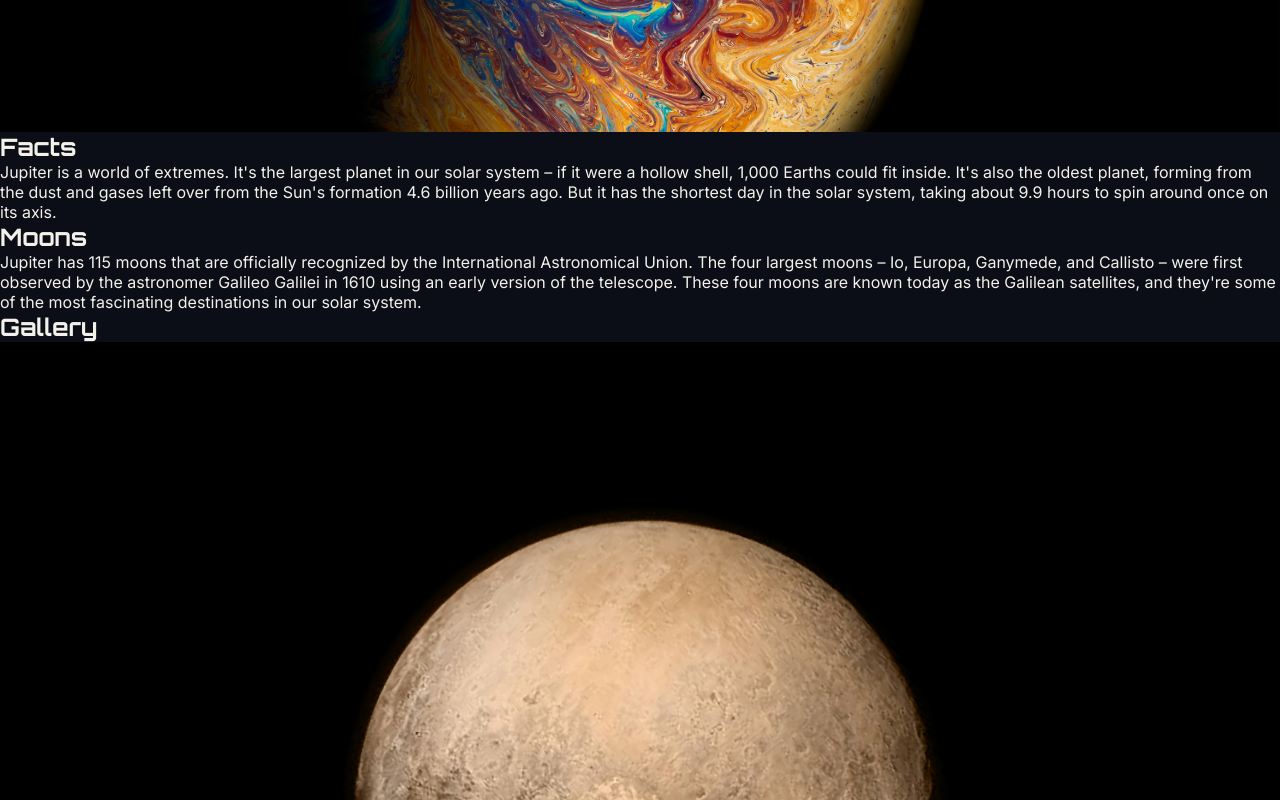
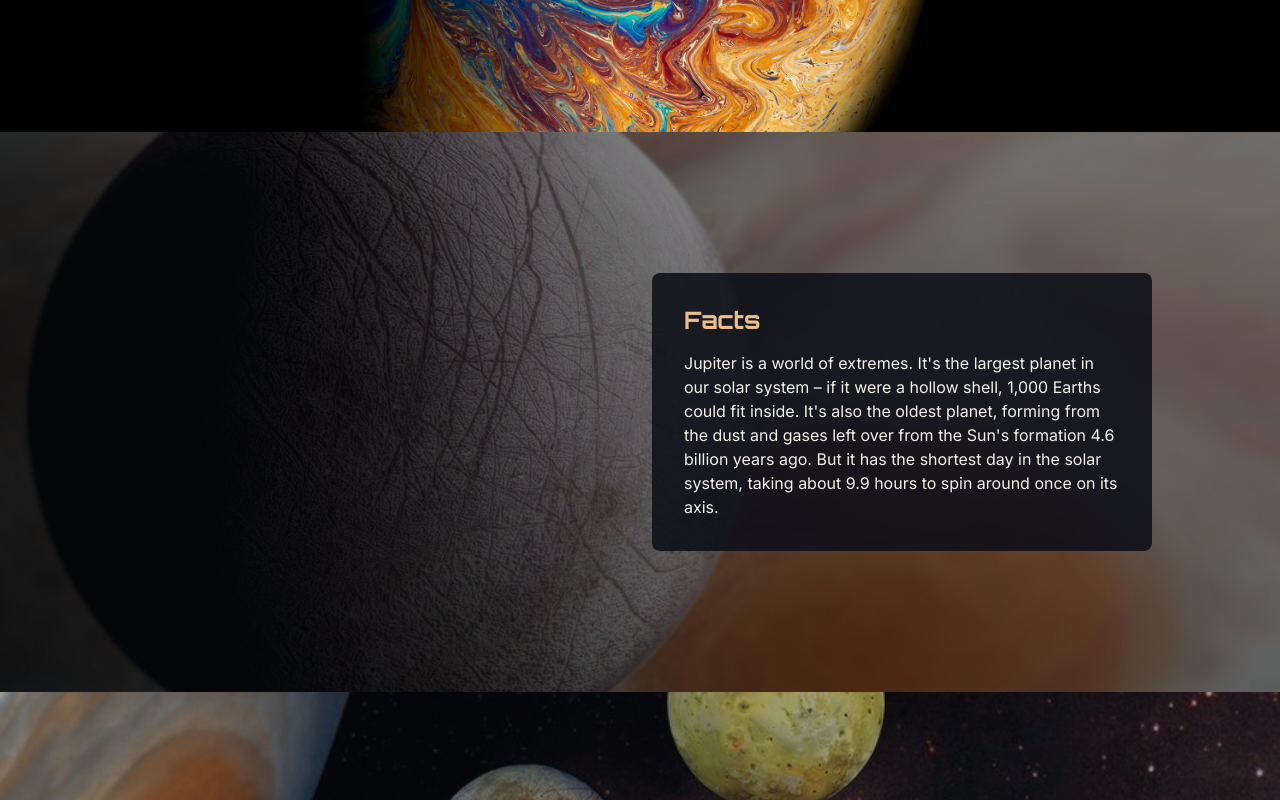
Before and after one commit to Buer-NOR/html-css-assignment-3, a plain HTML site: page index.html in a window 1280 px wide. Shown: the part 500-1300 px from the top of the page. Drawn offline with Linux system fonts and the light colour scheme.

Commit message:
Added styling to facts, moons and gallery sections

```diff
--- a/style.css
+++ b/style.css
@@ -4,7 +4,6 @@
   --hover: #d97742;
   --heading: #e8c08d;
   --text-light: #f4f1ea;
-  --text-muted: #b8b5ad;
 }
 
 * {
@@ -66,3 +65,66 @@ img {
   background-position: center;
   min-height: 70vh;
 }
+
+#facts,
+#moons {
+  display: flex;
+  align-items: center;
+  min-height: 70vh;
+  padding: 4rem 10%;
+  background-size: cover;
+  background-position: center;
+}
+
+#facts {
+  justify-content: flex-end;
+  background-image:
+    linear-gradient(rgba(11, 13, 23, 0.4), rgba(11, 13, 23, 0.4)),
+    url(images/jupiter-gray.jpg);
+}
+
+#moons {
+  justify-content: flex-start;
+  background-image:
+    linear-gradient(rgba(11, 13, 23, 0.4), rgba(11, 13, 23, 0.4)),
+    url(images/jupiter-moons.jpg);
+}
+
+article {
+  max-width: 500px;
+  background-color: rgba(11, 13, 23, 0.85);
+  padding: 2rem;
+  border-radius: 8px;
+}
+
+article h2 {
+  color: var(--heading);
+  margin-bottom: 1rem;
+}
+
+article p {
+  line-height: 1.5;
+  color: var(--text-light);
+}
+
+#gallery div {
+  display: flex;
+  flex-wrap: wrap;
+  justify-content: space-between;
+  gap: 1.5rem;
+  margin: 1.5rem;
+}
+
+#gallery img {
+  width: 48%;
+  height: 300px;
+  object-fit: cover;
+}
+
+#contact {
+  display: flex;
+  justify-content: space-between;
+  align-items: center;
+  background-color: var(--bg-secondary);
+  padding: 2rem;
+}
```
